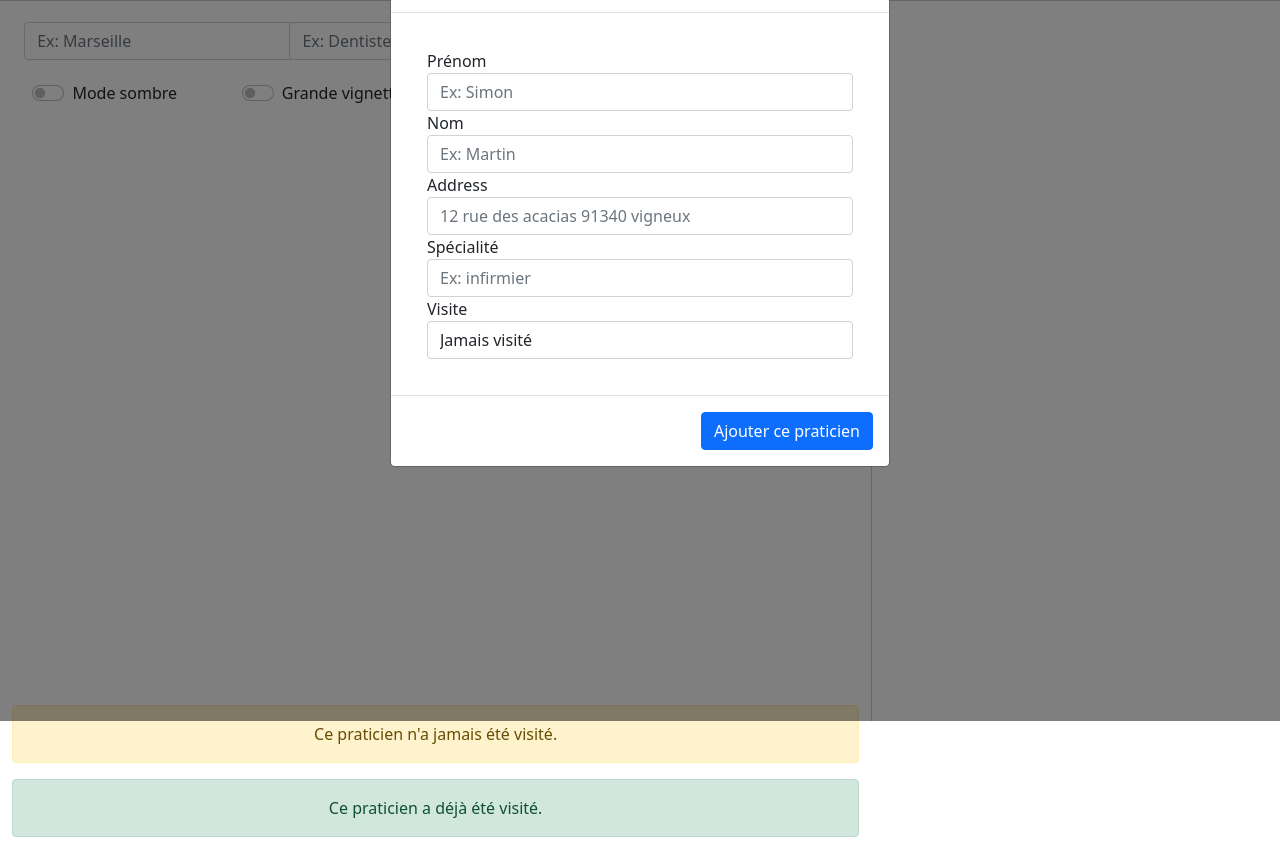
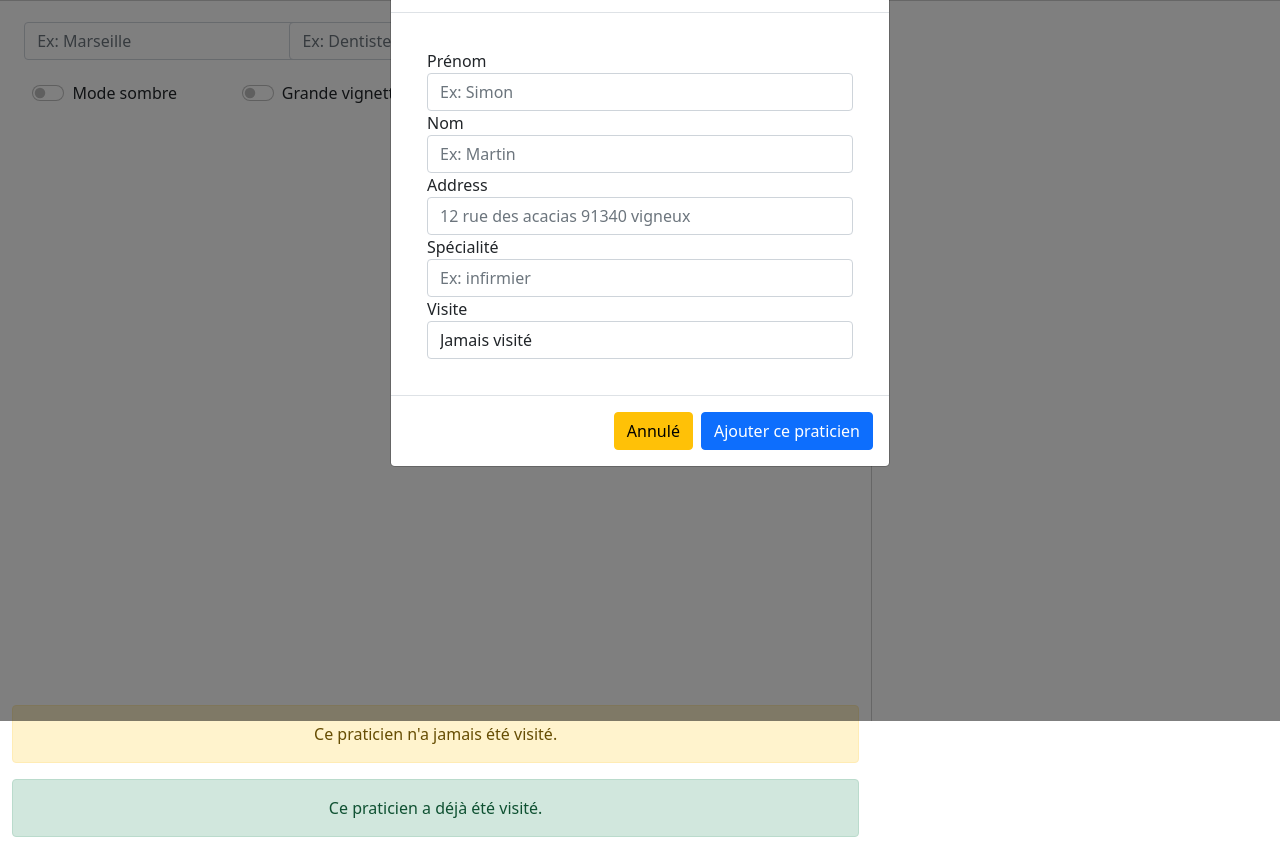
Before and after one commit to GEP-DWWM-AIX/GEP-praticiens, a website: page index.html in a window 1280 px wide. Both pictures are taken after a click on the link "Ajouter un praticien". Shown: the part 79-932 px from the top of the page. Drawn offline with nearby package versions, Linux system fonts and the light colour scheme.

Commit message:
update create prat

```diff
--- a/index.html
+++ b/index.html
@@ -123,8 +123,8 @@
                         </div>
                     </div>
                      <div class="modal-footer">
+                            <button class="btn btn-warning" data-bs-dismiss="modal">Annulé</button>
                             <button type="submit" class="btn btn-primary add-prat">Ajouter ce praticien</button>
-
                         </div>
                     </form>
                 </div>
```
